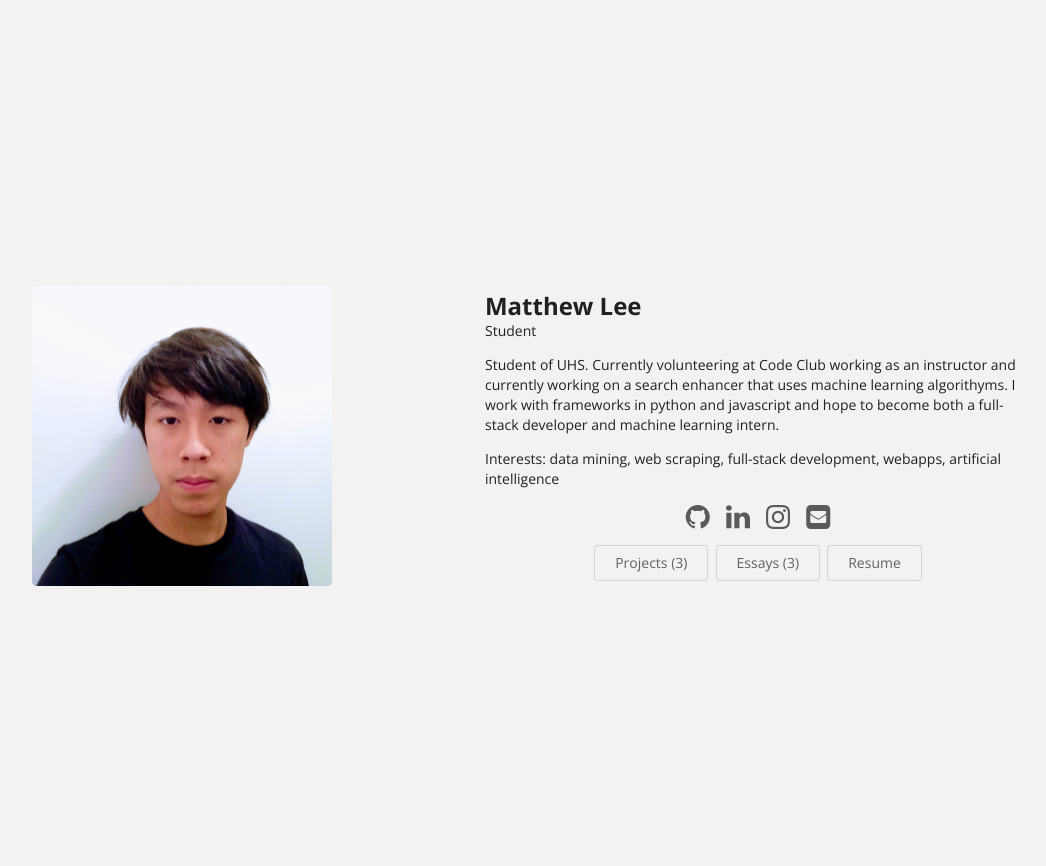
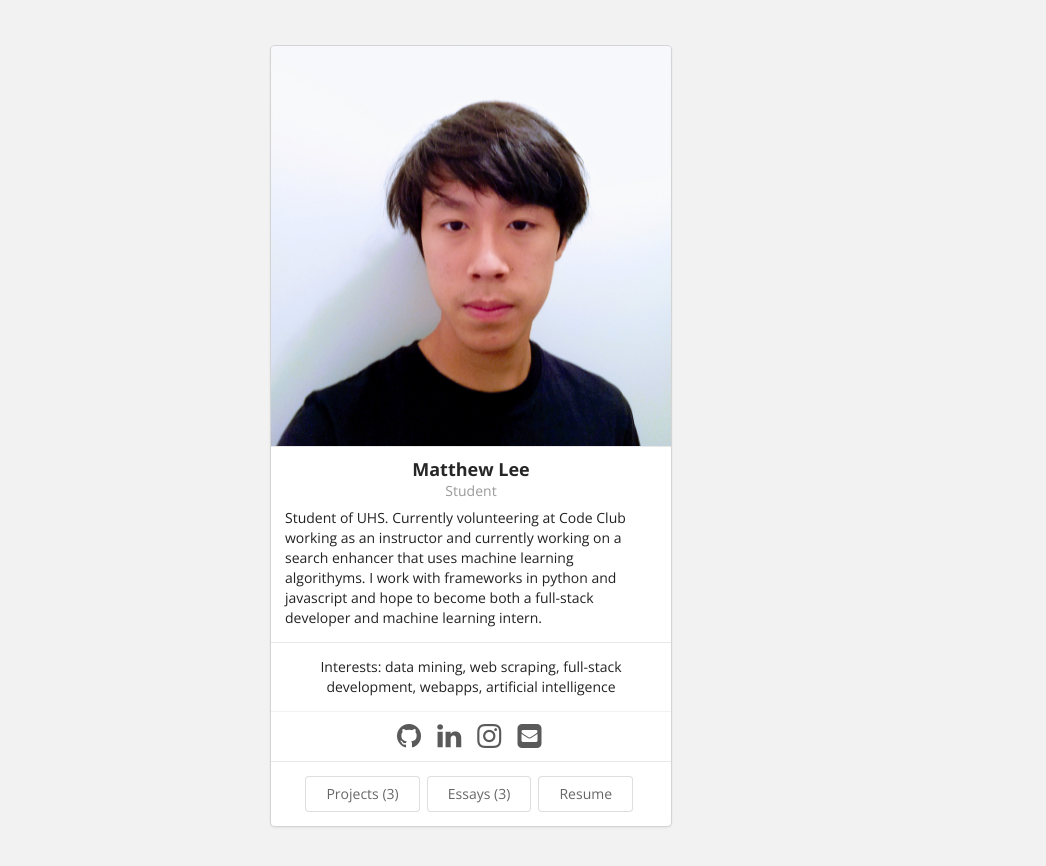
Before and after one commit to KureYv/matthewl.xyz, a Jekyll site: the page built from index.html, in a window 1280 px wide. Shown: the top 866 px of the page, without its empty margins (169-1215 px from the left). Built offline with Jekyll 4.4.1, drawn with Linux system fonts in a browser that asks for light colours.

Commit message:
Update _config.yml

```diff
--- a/_config.yml
+++ b/_config.yml
@@ -13,7 +13,7 @@
 bio-page-label: Resume
 # You might want to change the theme associated with one or more sections of the site.
 # Defining your own custom theme variations is easy. See the documentation.
-theme-home: theme-home-builtin-2.html
+theme-home: theme-home-builtin-3.html
 theme-projects: theme-projects-builtin-1.html
 theme-essays: theme-essays-builtin-1.html
 theme-bio: theme-bio-builtin-1.html
```
